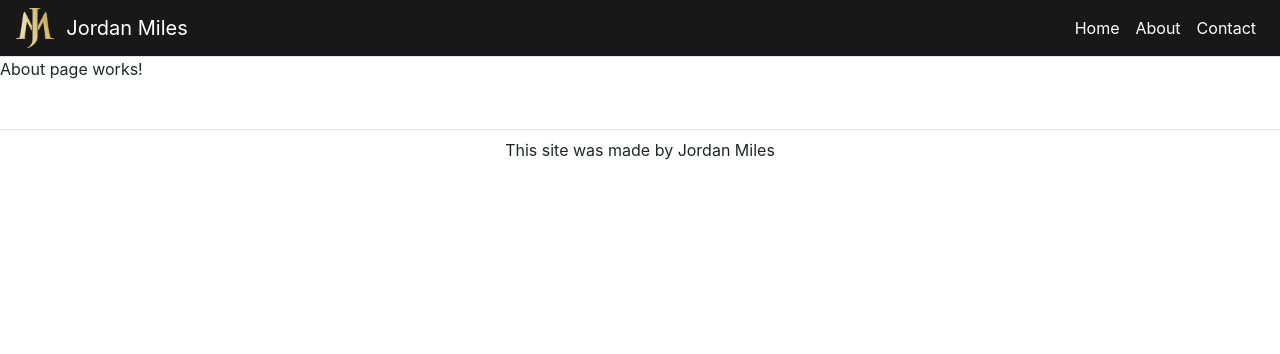
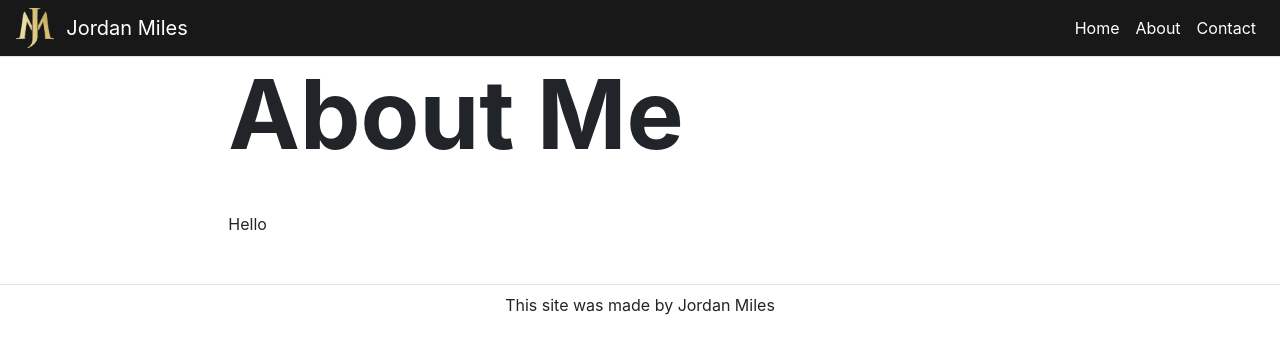
Before and after one commit to J0Miles/Portfolio-Site, a React (Create React App) app: page /about in a window 1280 px wide. Shown: the top 354 px of the page. Built offline with nearby package versions, Linux system fonts and the light colour scheme.

Commit message:
added content parser for about page

```diff
--- a/src/components/About/aboutpage.jsx
+++ b/src/components/About/aboutpage.jsx
@@ -1,6 +1,14 @@
 import React from "react";
+import Hero from "../Home/heroPage";
+import Content from "../content";
 
 function About(props) {
-  return <p>About page works!</p>;
+  return (
+    <div>
+      <Hero title={props.title} />
+      <Content>Hello</Content>
+      {/* TODO: Write out body paragraph */}
+    </div>
+  );
 }
 export default About;
--- a/src/components/carousel.jsx
+++ b/src/components/carousel.jsx
@@ -6,7 +6,7 @@ import Card from "./card";
 
 import blogsite from "../assets/images/blogsite.jpg";
 import linkedin from "../assets/images/linkedin.jpg";
-import github from "../assets/images/github.jpg";
+import github from "../assets/images/alt_github.jpg";
 
 class Carousel extends React.Component {
   constructor(props) {
--- /dev/null
+++ b/src/components/content.jsx
@@ -0,0 +1,15 @@
+import React from "react";
+import Container from "react-bootstrap/Container";
+import Row from "react-bootstrap/Row";
+import Col from "react-bootstrap/Col";
+
+function Content(props) {
+  return (
+    <Container fluid>
+      <Row className="justify-content-center">
+        <Col md={8}>{props.children}</Col>
+      </Row>
+    </Container>
+  );
+}
+export default Content;
```
Also changed, not shown: src/assets/images/alt_github.jpg (added).
